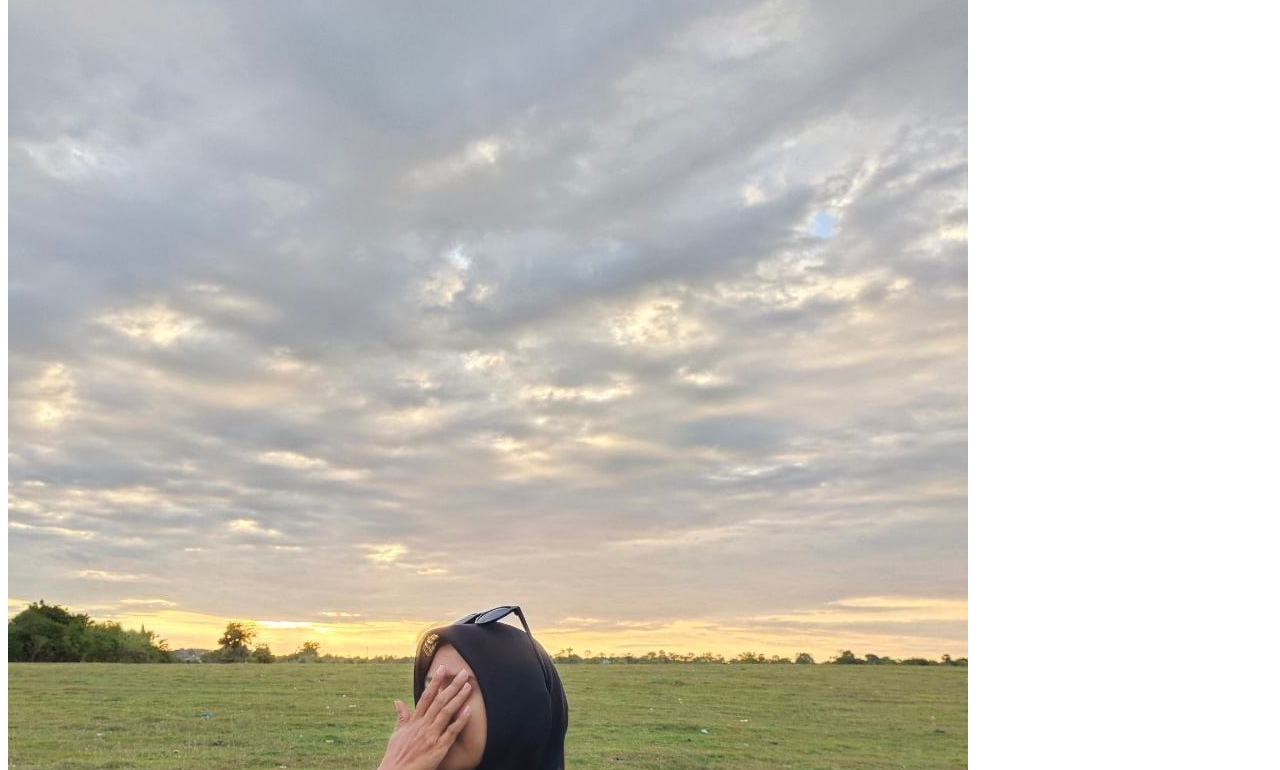
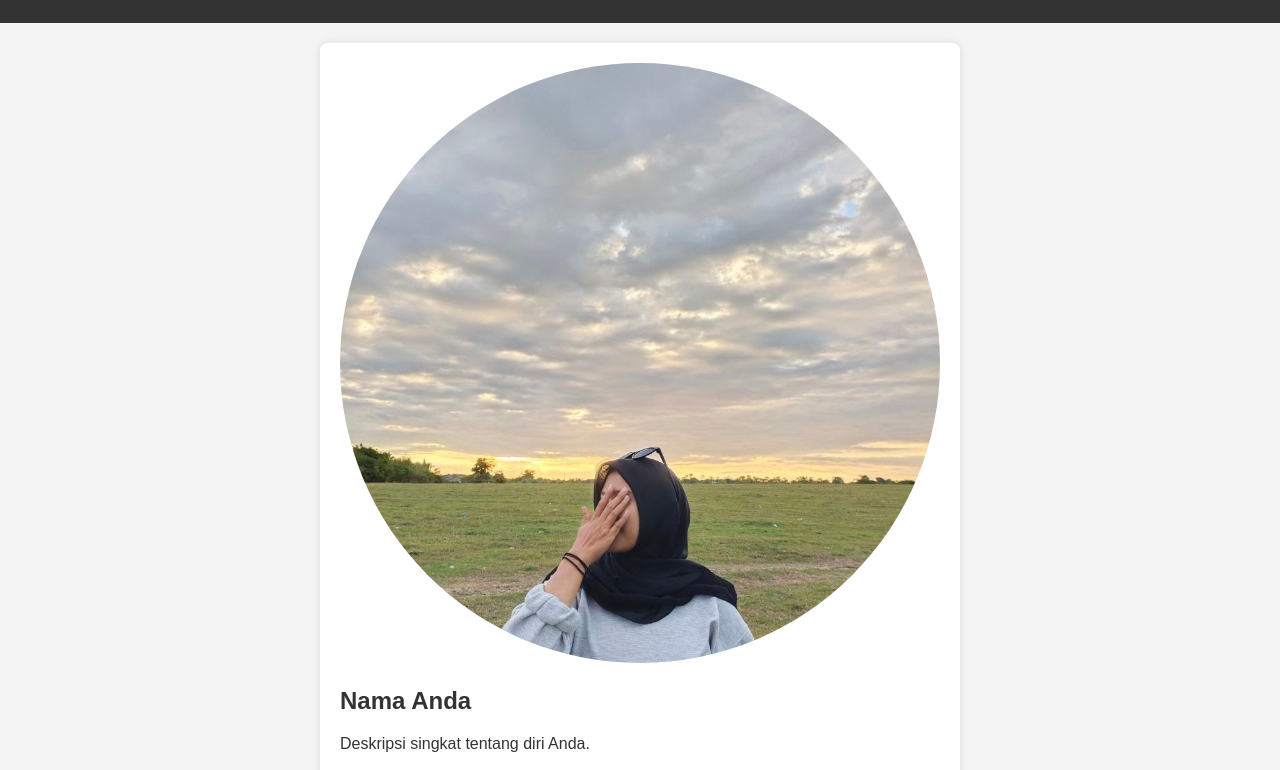
Before and after one commit to nurulfadhilanur/kakasprak5, a plain HTML site: page index.html in a window 1280 px wide. Shown: the part 89-859 px from the top of the page. Drawn offline with Linux system fonts and the light colour scheme.

Commit message:
commit keempat dengan branch berbeda ditambahkan css

```diff
--- a/index.html
+++ b/index.html
@@ -4,6 +4,40 @@
     <meta charset="UTF-8">
     <meta name="viewport" content="width=device-width, initial-scale=1.0">
     <title>Profil Saya</title>
+    <style>
+        body {
+            font-family: Arial, sans-serif;
+            background-color: #f4f4f4;
+            margin: 0;
+            padding: 0;
+        }
+
+        header {
+            background-color: #333;
+            color: #fff;
+            text-align: center;
+            padding: 1em;
+        }
+
+        section {
+            max-width: 600px;
+            margin: 20px auto;
+            background-color: #fff;
+            padding: 20px;
+            border-radius: 8px;
+            box-shadow: 0 0 10px rgba(0, 0, 0, 0.1);
+        }
+
+        img {
+            max-width: 100%;
+            height: auto;
+            border-radius: 50%;
+        }
+
+        h1, h2, p {
+            color: #333;
+        }
+    </style>
 </head>
 <body>
     <header>
```
